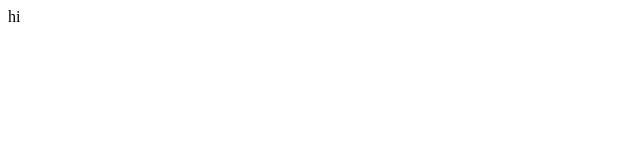
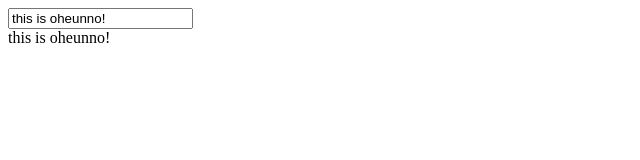
Before and after one commit to pfilippo/learn-angular-1, a plain HTML site: page index.html in a window 1280 px wide. Shown: the whole page, without its empty margins (0-640 px from the left). Drawn offline with Linux system fonts and the light colour scheme.

Commit message:
this is...

```diff
--- a/app.js
+++ b/app.js
@@ -1,5 +1,8 @@
 (function (){
-	angular.module("myApp", []);
+	'use strict';
+	angular.module("myApp", [])
+	.controller("test", function($scope){
+		$scope.data = "this is oheunno!";
+	});
 
-
-})()
+})();
--- a/index.html
+++ b/index.html
@@ -5,6 +5,9 @@
 		<script src="app.js"></script>
 	</head>
 	<body>
-hi
+		<div ng-controller="test">
+			<input ng-model="data"> <br>
+			{{data}}
+		</div>
 	</body>
 </html>
```
Lines whose indentation alone changed are shown as unchanged.
